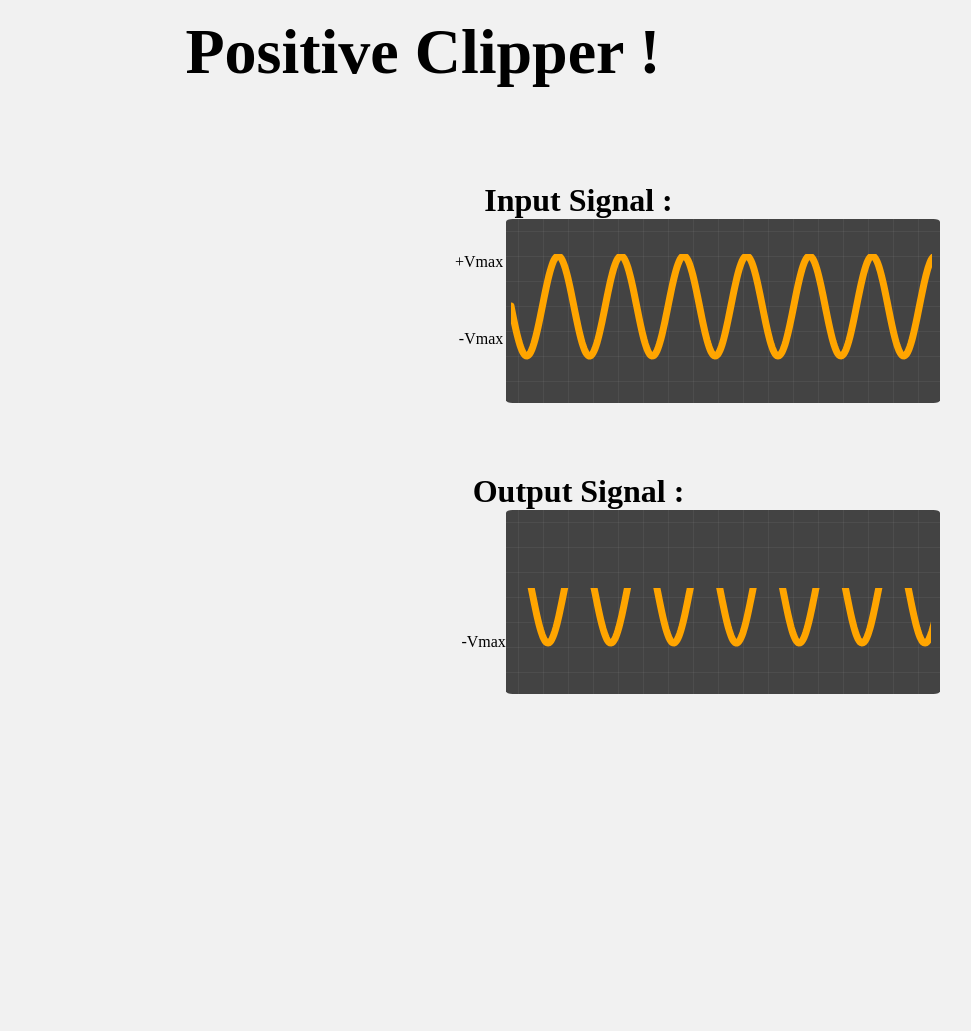
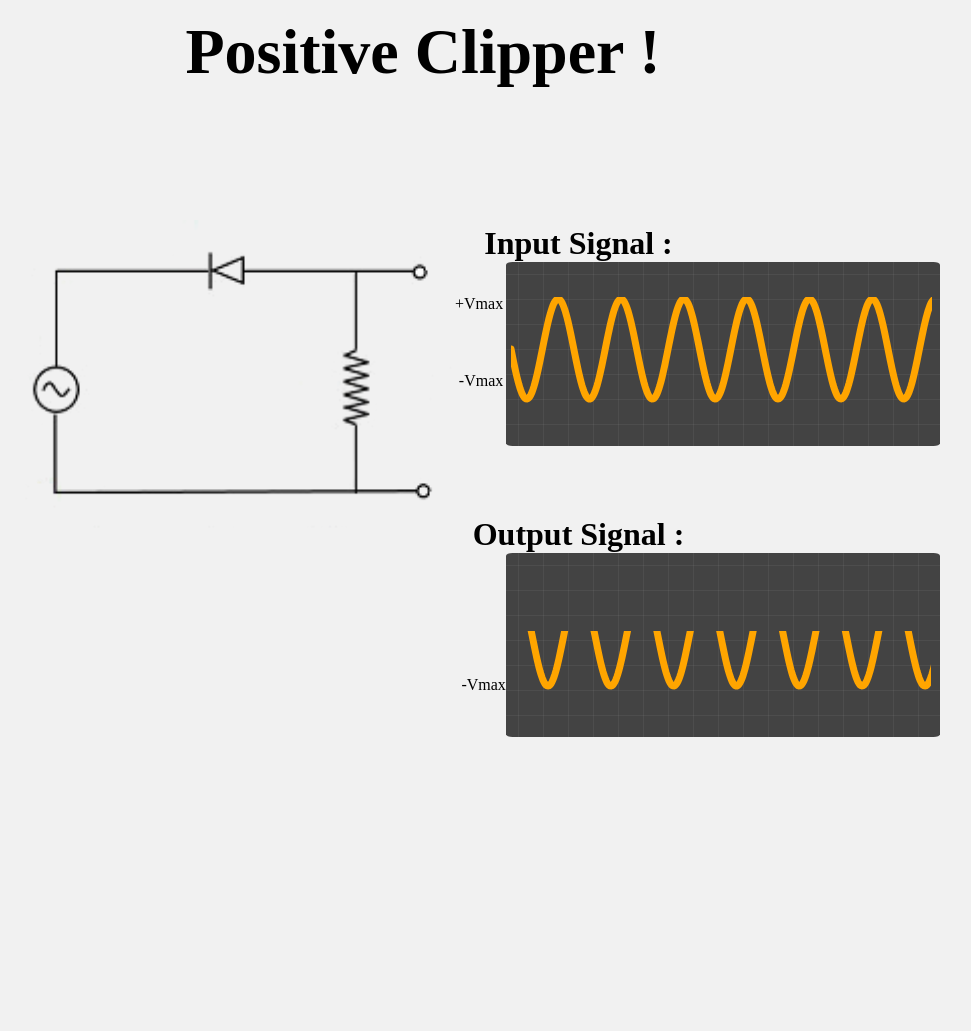
Before and after one commit to bhojaksmith/SignalClipper, a plain HTML site: page index.html in a window 1280 px wide. Shown: the top 1031 px of the page, without its empty margins (217-1188 px from the left). Before the commit the page ends 988 px from the top, so only its background shows below. Drawn offline with Linux system fonts and the light colour scheme; a web font is replaced by a local one.

Commit message:
Add files via upload

```diff
--- a/index.html
+++ b/index.html
@@ -1,5 +1,5 @@
 <h1 style="text-align: center;font-size:4em;margin: 1.2%; ">Positive Clipper !</h1>
-
+<img src="positive_series_clipper_circuit.png" style="position: relative;" id="circuitSP">
 <div id="signal1c">
 	<h1 id="outputText">Output Signal :</h1>
 
--- a/positive.css
+++ b/positive.css
@@ -35,8 +35,13 @@ h1#outputText{
 	text-align: center;
 	margin: 0 -10% -3% 0% ;
 }
+#circuitSP{
+	height: 45%;
+	width: ;
+	margin:9% 0% 0 -10%;
+}
 #signal1c{
-	margin: 30% -13% 0 0;
+	margin:-5% -13% 0 0;
 }
 #signal1{
 		position: relative;
```
Also changed, not shown: Diode.png (added), positive_series_clipper_circuit.jpg (added), positive_series_clipper_circuit.png (added), 2 other files.
